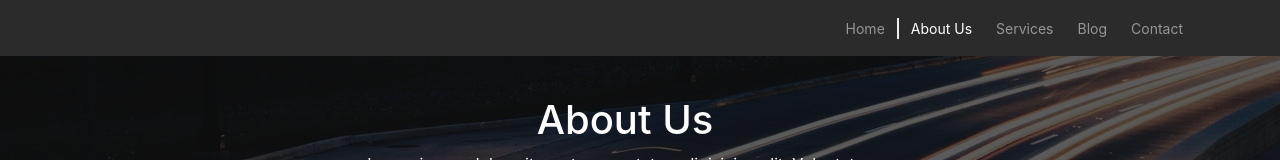
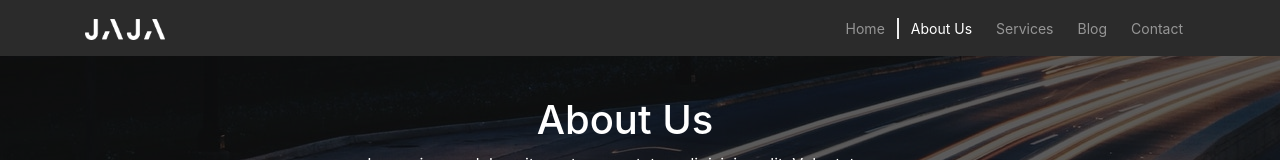
Before and after one commit to HarryCravDev/Business_JAJA, a plain HTML site: page about.html in a window 1280 px wide. Shown: the top 160 px of the page. Drawn offline with nearby package versions, Linux system fonts and the light colour scheme; some packages are replaced by stand-ins of ours; the site is published under a folder, as on GitHub Pages, so addresses that start at the root find nothing; a script that the page names is missing.

Commit message:
Change to Navbar IMG in file about.html.
Within IMG tag in the Navbar logo, src has been changed to 'src="img/Jaja-Logo-test.png"'.

```diff
--- a/about.html
+++ b/about.html
@@ -23,7 +23,7 @@
     <div class="container">
       <!-- <a href="index.html" class="navbar-brand">Apple</a> -->
       <a class="navbar-brand" href="index.html">
-        <img src="/img/Jaja-Logo-test.png" class="navIMG" alt="">
+        <img src="img/Jaja-Logo-test.png" class="navIMG" alt="">
       </a>
 
       <button class="navbar-toggler" data-toggle="collapse" data-target="#navbarCollapse">
```
